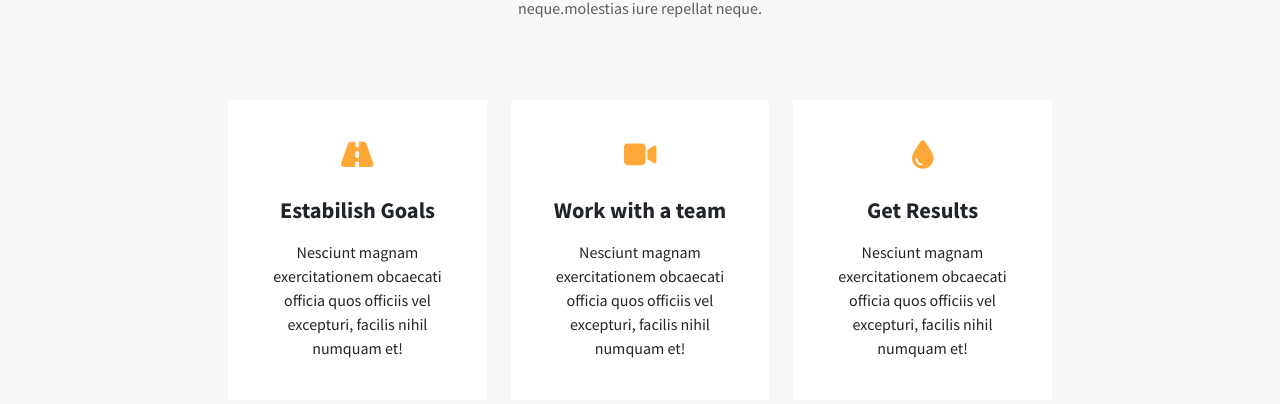
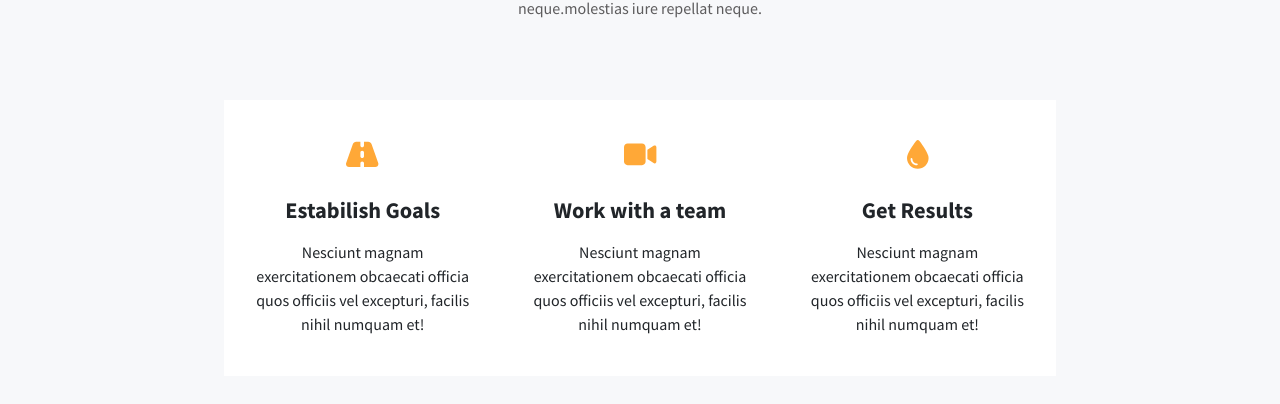
Before and after one commit to jacoposergio/proj-html-vuejs, a Vue app: page / in a window 1280 px wide. Shown: the part 1116-1520 px from the top of the page. Built offline with nearby package versions, Linux system fonts and the light colour scheme.

Commit message:
scroll bar x fixed

```diff
--- a/src/assets/scss/common.scss
+++ b/src/assets/scss/common.scss
@@ -54,6 +54,10 @@ dl, ol, ul {
 
 .svg-inline--fa{
     height: 2em;
+}
+
+.row{
+    --bs-gutter-x: 0;
 }
 
 // COMMONS
--- a/src/components/HeaderComponent.vue
+++ b/src/components/HeaderComponent.vue
@@ -98,7 +98,6 @@ header{
       background-position-y: 0;
       min-width: 1500px;
       color: $text-second;
-      margin-right: -12px;
 
           .top_header{
             padding-top: 40px;
```
